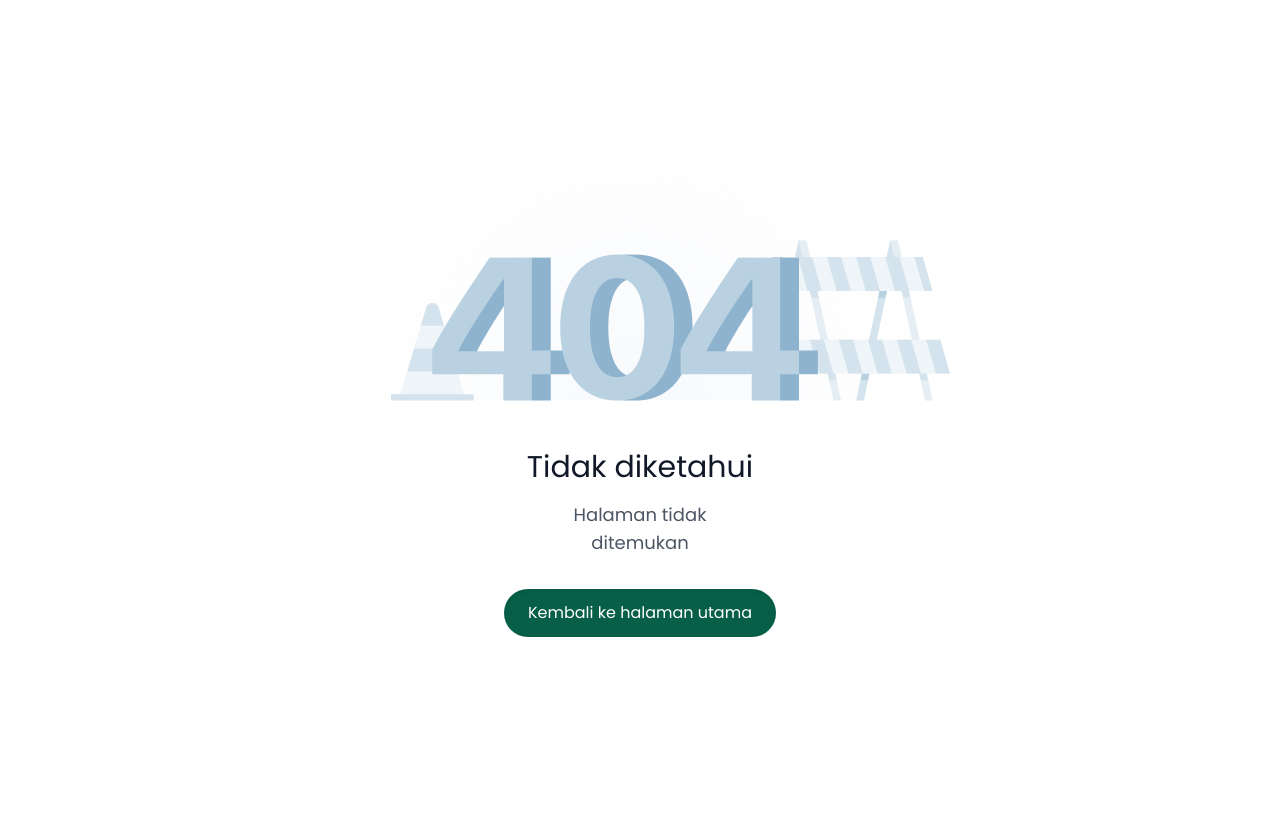
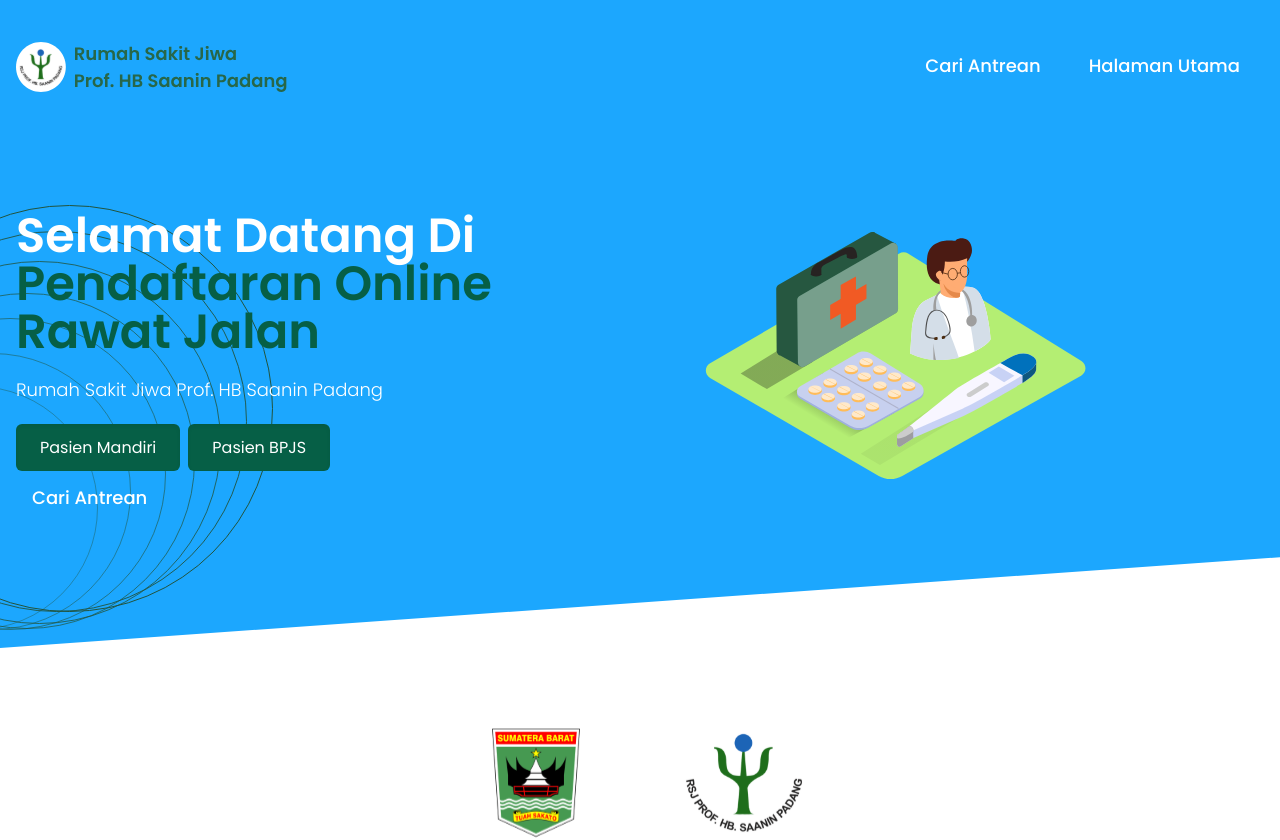
Before and after one commit to bebbyilham/pendaftaran-online-simrsj, a React (Create React App) app: page / in a window 1280 px wide. Shown: the top 840 px of the page. Before the commit the page ends 800 px from the top, so only its background shows below. Built offline with nearby package versions, Linux system fonts and the light colour scheme.

Commit message:
240822 1533 homepage

```diff
--- a/src/App.js
+++ b/src/App.js
@@ -66,7 +66,8 @@ function App() {
             component={PendaftaranLama}
           ></GuestRoute>
 
-          <Route path="*" component={NotFound}></Route>
+          <Route path="*" component={Frontpage}></Route>
+          {/* <Route path="*" component={NotFound}></Route> */}
         </Switch>
       </Router>
     </>
```
